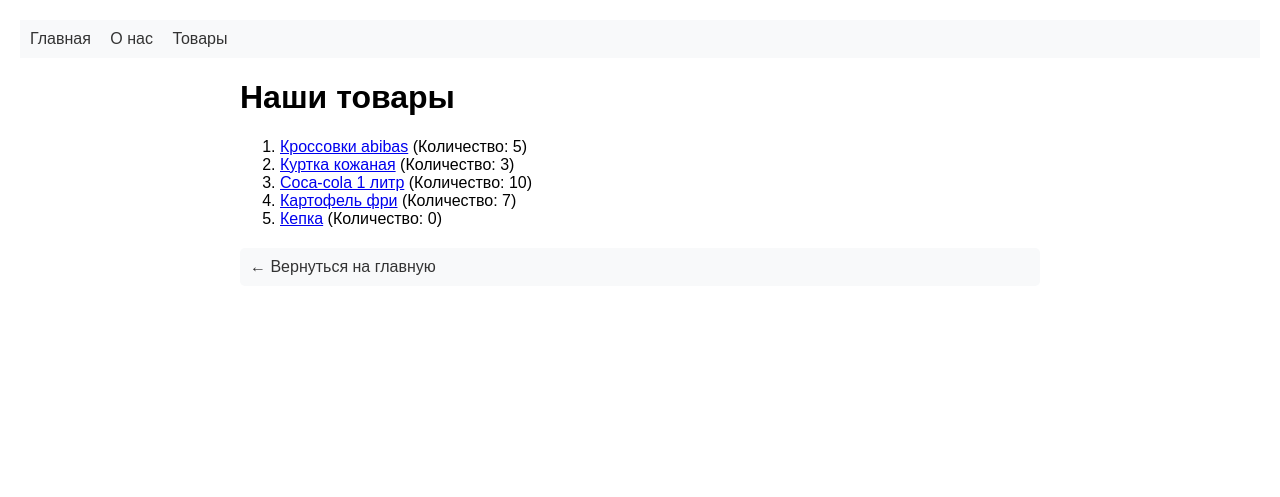
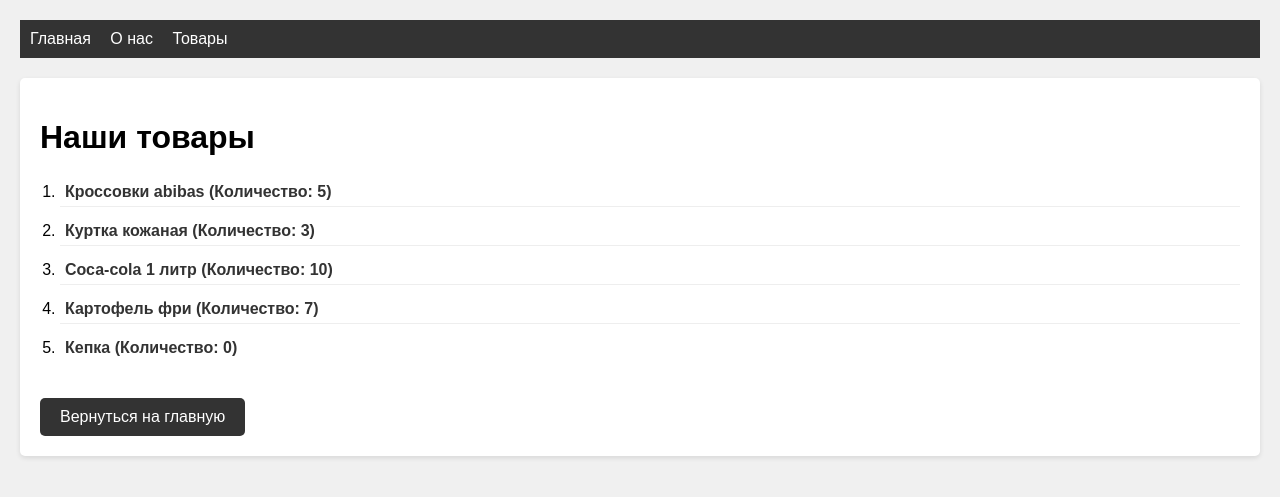
Before and after one commit to Diviniuses/FirstDjango, a Django app: page /items/ in a window 1280 px wide. Shown: the top 497 px of the page. Run offline with Django 5.2, Linux system fonts and the light colour scheme.

Commit message:
Добавлены шаблоны, всплывающие окна

```diff
--- a/MainApp/templates/MainApp/base.html
+++ b/MainApp/templates/MainApp/base.html
@@ -3,43 +3,100 @@
 <head>
     <meta charset="UTF-8">
     <meta name="viewport" content="width=device-width, initial-scale=1.0">
-    <title>{{ title|default:"Магазин" }}</title>
+    <title>{% block title %}Мой сайт{% endblock %}</title>
     <style>
         body {
             font-family: Arial, sans-serif;
             margin: 0;
             padding: 20px;
+            background-color: #f0f0f0;
         }
         nav {
-            background-color: #f8f9fa;
+            background-color: #333;
             padding: 10px;
             margin-bottom: 20px;
         }
         nav a {
+            color: white;
+            text-decoration: none;
             margin-right: 15px;
-            text-decoration: none;
-            color: #333;
         }
         nav a:hover {
-            color: #007bff;
+            color: #ddd;
         }
         .content {
-            max-width: 800px;
-            margin: 0 auto;
+            background-color: white;
+            padding: 20px;
+            border-radius: 5px;
+            box-shadow: 0 2px 5px rgba(0,0,0,0.1);
         }
         .home-link {
-            display: block;
+            display: inline-block;
             margin-top: 20px;
-            padding: 10px;
-            background-color: #f8f9fa;
+            padding: 10px 20px;
+            background-color: #333;
+            color: white;
             text-decoration: none;
-            color: #333;
             border-radius: 5px;
         }
         .home-link:hover {
-            background-color: #e9ecef;
+            background-color: #444;
+        }
+        ol {
+            padding-left: 20px;
+        }
+        ol li {
+            margin: 10px 0;
+            padding: 5px;
+            border-bottom: 1px solid #eee;
+        }
+        ol li:last-child {
+            border-bottom: none;
+        }
+        ol li a {
+            color: #333;
+            text-decoration: none;
+            font-weight: bold;
+        }
+        ol li a:hover {
+            color: #666;
+        }
+        #itemModal {
+            display: none;
+            position: fixed;
+            top: 50%;
+            left: 50%;
+            transform: translate(-50%, -50%);
+            background: white;
+            padding: 20px;
+            border-radius: 5px;
+            box-shadow: 0 2px 10px rgba(0,0,0,0.1);
+            z-index: 1000;
+        }
+        #overlay {
+            display: none;
+            position: fixed;
+            top: 0;
+            left: 0;
+            width: 100%;
+            height: 100%;
+            background: rgba(0,0,0,0.5);
+            z-index: 999;
+        }
+        .modal-button {
+            margin-top: 10px;
+            padding: 5px 10px;
+            background: #333;
+            color: white;
+            border: none;
+            border-radius: 3px;
+            cursor: pointer;
+        }
+        .modal-button:hover {
+            background: #444;
         }
     </style>
+    {% block extra_style %}{% endblock %}
 </head>
 <body>
     <nav>
@@ -53,8 +110,9 @@
         {% endblock %}
 
         {% if request.path != '/' %}
-            <a href="/" class="home-link">← Вернуться на главную</a>
+            <a href="/" class="home-link">Вернуться на главную</a>
         {% endif %}
     </div>
+    {% block extra_script %}{% endblock %}
 </body>
 </html>
--- a/MainApp/templates/MainApp/item_detail.html
+++ /dev/null
@@ -1,6 +0,0 @@
-{% extends 'MainApp/base.html' %}
-
-{% block content %}
-    <h1>{{ header }}</h1>
-    <p>Количество товара: {{ quantity }}</p>
-{% endblock %}
--- a/MainApp/templates/MainApp/items_list.html
+++ b/MainApp/templates/MainApp/items_list.html
@@ -5,9 +5,36 @@
     <ol>
     {% for item in items %}
         <li>
-            <a href="/item/{{ item.id }}/">{{ item.name }}</a>
-            (Количество: {{ item.quantity|default:"0" }})
+            <a href="#" onclick="showItemDetails('{{ item.name|escapejs }}', {{ item.quantity|default:"0" }}); return false;">
+                {{ item.name }} (Количество: {{ item.quantity|default:"0" }})
+            </a>
         </li>
     {% endfor %}
     </ol>
+
+    <div id="itemModal">
+        <h2 id="modalTitle"></h2>
+        <p id="modalQuantity"></p>
+        <button onclick="closeModal()" class="modal-button">Закрыть</button>
+    </div>
+
+    <div id="overlay"></div>
 {% endblock %}
+
+{% block extra_script %}
+<script>
+    function showItemDetails(name, quantity) {
+        document.getElementById('modalTitle').textContent = name;
+        document.getElementById('modalQuantity').textContent = 'Количество: ' + quantity;
+        document.getElementById('itemModal').style.display = 'block';
+        document.getElementById('overlay').style.display = 'block';
+    }
+
+    function closeModal() {
+        document.getElementById('itemModal').style.display = 'none';
+        document.getElementById('overlay').style.display = 'none';
+    }
+
+    document.getElementById('overlay').onclick = closeModal;
+</script>
+{% endblock %}
--- a/MainApp/views.py
+++ b/MainApp/views.py
@@ -1,4 +1,4 @@
-from django.shortcuts import render
+from django.shortcuts import render, redirect
 from django.http import HttpResponse
 from django.http import HttpResponseNotFound
 
@@ -31,21 +31,7 @@ items = [
 ]
 
 def item_detail(request, item_id):
-    try:
-        item_id = int(item_id)
-        for item in items:
-            if item['id'] == item_id:
-                quantity = item.get('quantity', 0)
-                context = {
-                    'title': item['name'],
-                    'header': item['name'],
-                    'quantity': quantity
-                }
-                return render(request, 'MainApp/item_detail.html', context)
-
-        return HttpResponseNotFound(f'Товар с id={item_id} не найден')
-    except ValueError:
-        return HttpResponseNotFound('Неверный формат ID товара')
+    return redirect('items_list')
 
 '''Cписок товаров'''
 def items_list(request):
```
Also changed, not shown: MainApp/templates/MainApp/about.html (+5 -5 lines).
